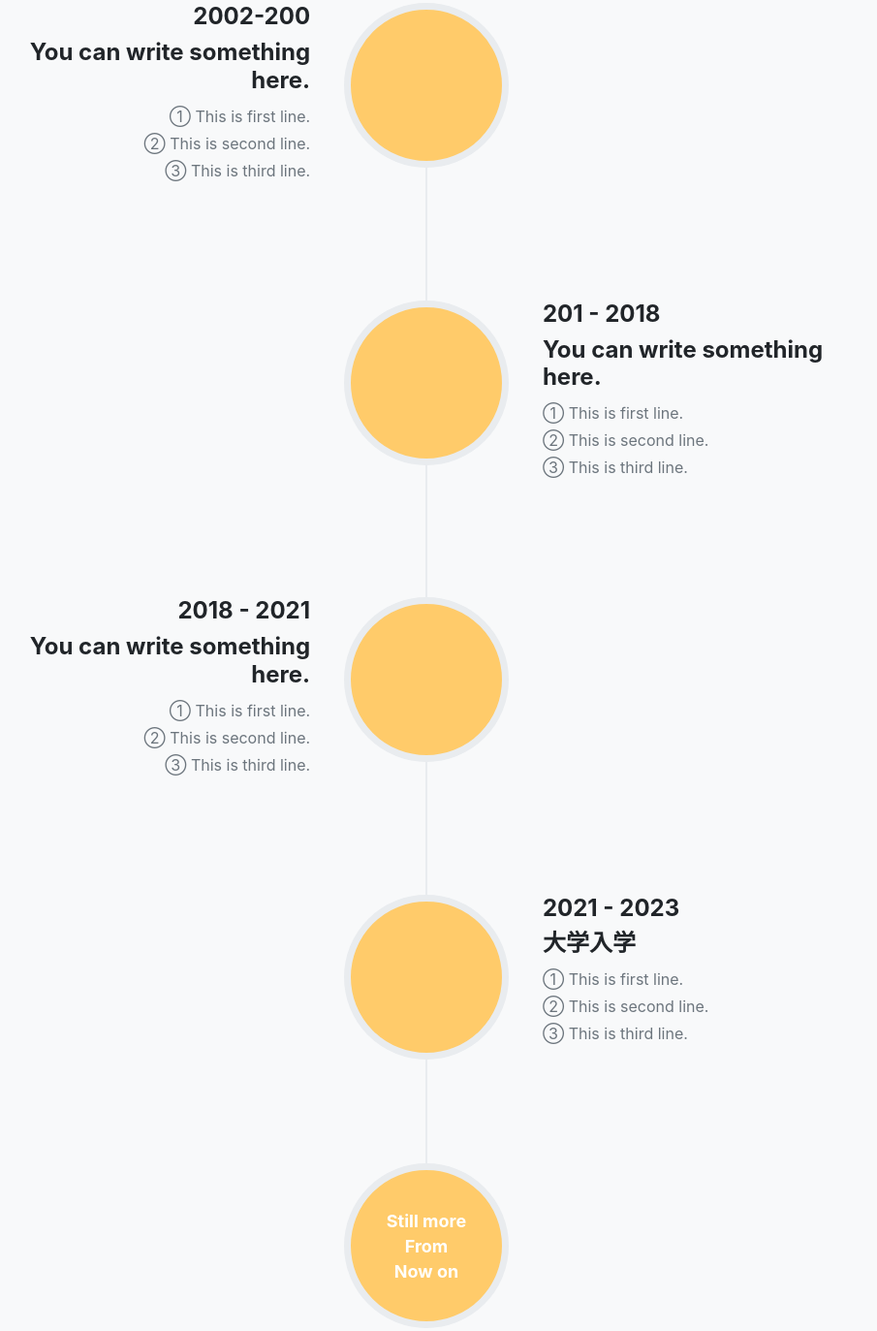
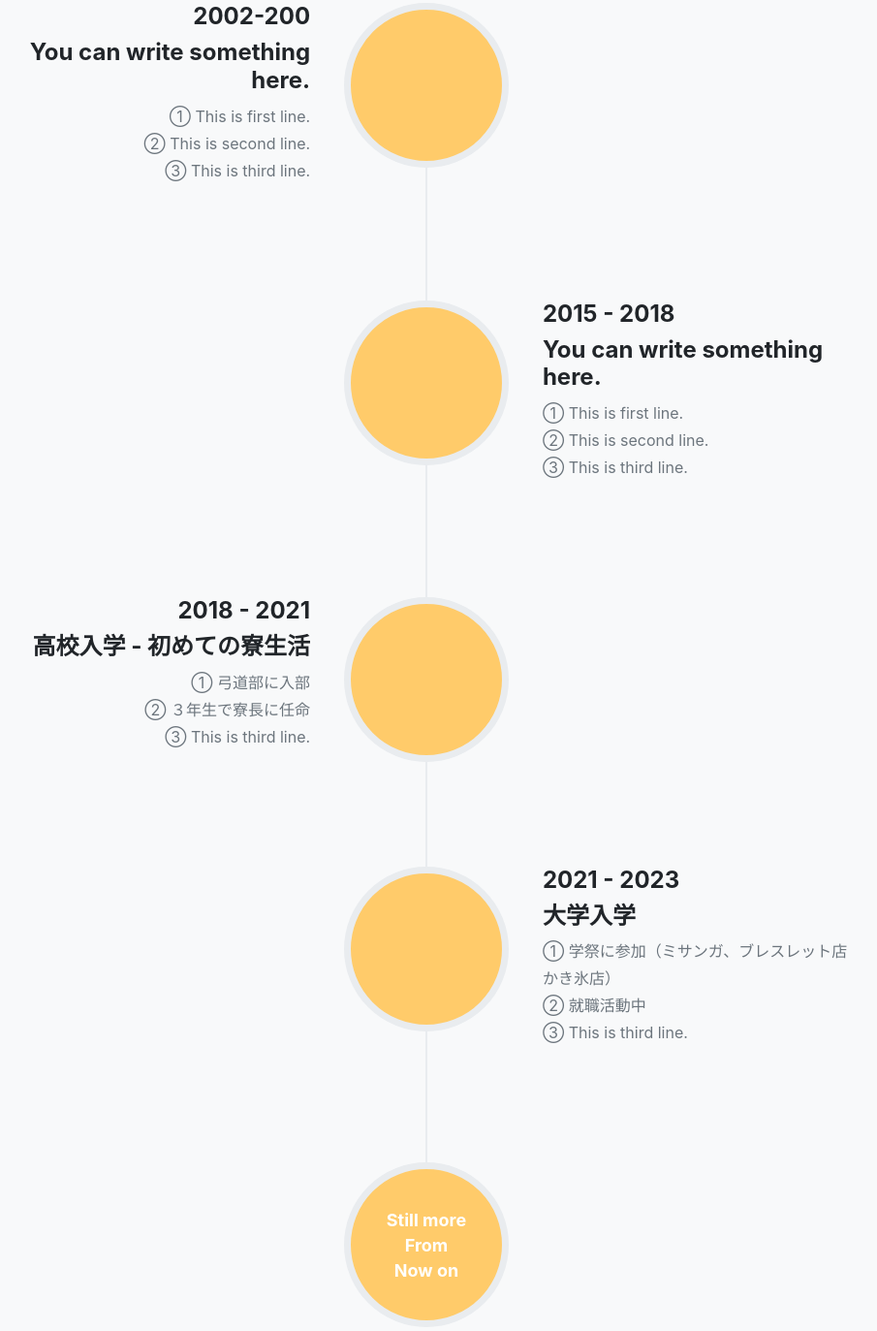
Before and after one commit to Sinano118/first.np, a plain HTML site: page index.html in a window 1280 px wide. Shown: the part 459-1832 px from the top of the page at 97% size, without its empty margins (200-1105 px from the left). Drawn offline with nearby package versions, Linux system fonts and the light colour scheme; files that its build step writes are made by us from their sources.

Commit message:
Update index.html

```diff
--- a/index.html
+++ b/index.html
@@ -83,7 +83,7 @@
 							</div>
 							<div class="timeline-panel">
 								<div class="timeline-heading">
-									<h4>201 - 2018</h4>
+									<h4>2015 - 2018</h4>
 									<h4 class="subheading">You can write something here.</h4>
 								</div>
 								<div class="timeline-body">
@@ -102,12 +102,12 @@
 							<div class="timeline-panel">
 								<div class="timeline-heading">
 									<h4>2018 - 2021</h4>
-									<h4 class="subheading">You can write something here.</h4>
+									<h4 class="subheading">高校入学 - 初めての寮生活</h4>
 								</div>
 								<div class="timeline-body">
 									<p class="text-muted">
-										① This is first line.<br>
-										② This is second line.<br>
+										① 弓道部に入部<br>
+										② ３年生で寮長に任命<br>
 										③ This is third line.
 									</p>
 								</div>
@@ -124,8 +124,8 @@
 								</div>
 								<div class="timeline-body">
 									<p class="text-muted">
-										① This is first line.<br>
-										② This is second line.<br>
+										① 学祭に参加（ミサンガ、ブレスレット店　かき氷店）<br>
+										② 就職活動中<br>
 										③ This is third line.
 									</p>
 								</div>
```
